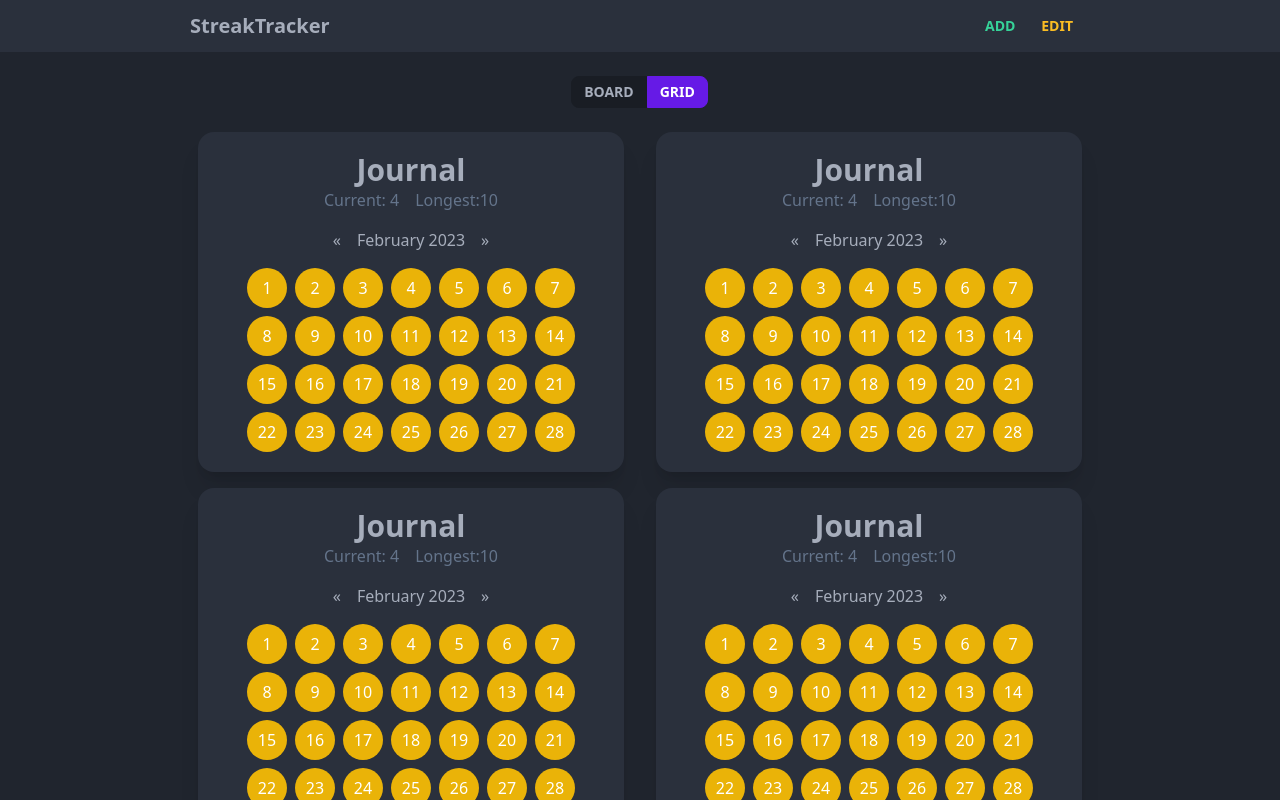
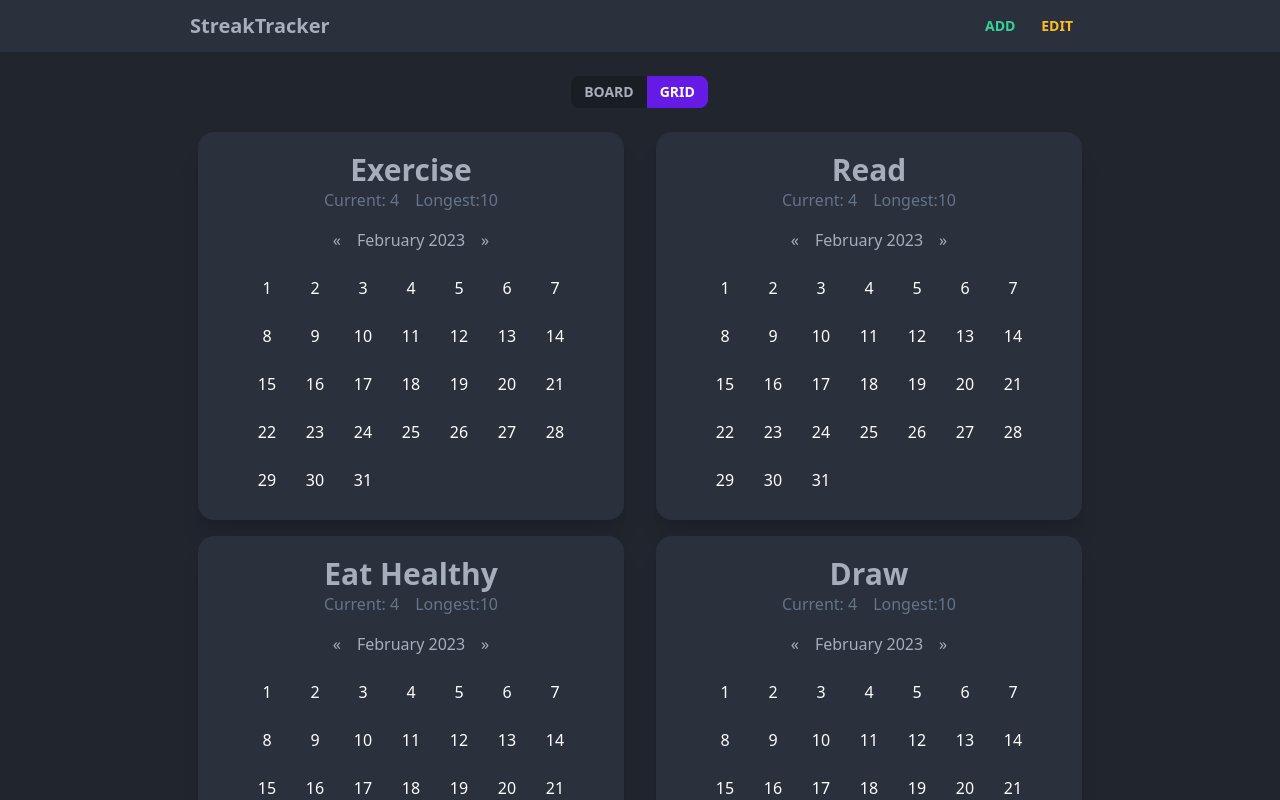
Before and after one commit to kcereno/streaks-habit-tracker, a React (Create React App) app: page / in a window 1280 px wide. Both pictures are taken after a click on the button "GRID". Shown: the top 800 px of the page. Built offline with nearby package versions, Linux system fonts and the light colour scheme.

Commit message:
Change months to start at 1 index"

```diff
--- a/src/App.tsx
+++ b/src/App.tsx
@@ -48,7 +48,9 @@ function App() {
       {view === 'board' && (
         <HabitBoard habits={displayedHabits} updateHabit={updateHabit} />
       )}
-      {view === 'grid' && <HabitGrid />}
+      {view === 'grid' && (
+        <HabitGrid habits={displayedHabits} updateHabit={updateHabit} />
+      )}
       <Pagination
         currentPage={currentPage}
         updateCurrentPage={updateCurrentPage}
--- a/src/components/Calendar/Calender.tsx
+++ b/src/components/Calendar/Calender.tsx
@@ -1,17 +1,21 @@
+/* eslint-disable @typescript-eslint/no-unused-vars */
+/* eslint-disable arrow-body-style */
 /* eslint-disable prefer-const */
 /* eslint-disable no-plusplus */
 import React from 'react';
 import Day from '../Day/Day';
 import { getDaysInMonth } from '../../utils/functions';
+import { HabitLogI } from '../../models/models';
 
 interface Props {
   date: {
     month: number;
     year: number;
   };
+  habitLog: HabitLogI[];
 }
 
-function Calender({ date: { month, year } }: Props) {
+function Calender({ habitLog, date: { month, year } }: Props) {
   const daysInMonth = getDaysInMonth(month, year);
 
   let days: number[] = [];
@@ -20,13 +24,23 @@ function Calender({ date: { month, year } }: Props) {
     days.push(i);
   }
 
+  const generateDateId = (y: number, m: number, d: number) => {
+    const convertedDay = d.toString().length === 1 ? `0${d}` : d;
+    const convertedMonth = m.toString().length === 1 ? `0${m}` : m;
+
+    return `${y}-${convertedMonth}-${convertedDay}`;
+  };
+
   return (
     <div className="flex justify-center mt-2">
       <div className="flex flex-col gap-2 text-center text-white mt-2">
         <div className="flex flex-wrap gap-2 w-[258px] mobile-medium:w-[293px] mobile-large:w-[328px]">
-          {days.map((day) => (
-            <Day key={day} day={day} />
-          ))}
+          {days.map((day) => {
+            const dateId = generateDateId(year, month, day);
+            const isCompleted = dateId === '2023-01-01';
+
+            return <Day key={day} id="4" day={day} completed={isCompleted} />;
+          })}
         </div>
       </div>
     </div>
--- a/src/components/Day/Day.tsx
+++ b/src/components/Day/Day.tsx
@@ -2,11 +2,18 @@ import React from 'react';
 
 interface Props {
   day: number;
+  id: string;
+  completed: boolean;
 }
 
-function Day({ day }: Props) {
+function Day({ day, id, completed }: Props) {
   return (
-    <h1 className="flex items-center justify-center rounded-full p-1.5 bg-yellow-500 text-center w-[30px] h-[30px] mobile-medium:w-[35px] mobile-medium:h-[35px] mobile-large:w-[40px] mobile-large:h-[40px]">
+    <h1
+      id={id}
+      className={`flex items-center justify-center rounded-full p-1.5 text-center w-[30px] h-[30px] mobile-medium:w-[35px] mobile-medium:h-[35px] mobile-large:w-[40px] mobile-large:h-[40px] ${
+        completed ? 'bg-yellow-500' : null
+      }`}
+    >
       {day}
     </h1>
   );
--- a/src/components/HabitGrid/HabitGrid.tsx
+++ b/src/components/HabitGrid/HabitGrid.tsx
@@ -5,15 +5,20 @@
 import React from 'react';
 
 import HabitGridItem from '../HabitGridItem/HabitGridItem';
+import { HabitI } from '../../models/models';
 
-function HabitGrid() {
+interface Props {
+  habits: HabitI[];
+  updateHabit: (updatedHabit: HabitI) => void;
+}
+
+function HabitGrid({ habits, updateHabit }: Props) {
   return (
     <section className="" data-testid="habit-grid">
       <div className="habit-grid-container flex flex-wrap gap-4">
-        <HabitGridItem />
-        <HabitGridItem />
-        <HabitGridItem />
-        <HabitGridItem />
+        {habits.map((habit) => (
+          <HabitGridItem key={habit.id} habit={habit} />
+        ))}
       </div>
     </section>
   );
--- a/src/components/HabitGridItem/HabitGridItem.tsx
+++ b/src/components/HabitGridItem/HabitGridItem.tsx
@@ -1,26 +1,24 @@
-/* eslint-disable @typescript-eslint/no-unused-expressions */
-/* eslint-disable max-len */
 /* eslint-disable @typescript-eslint/no-unused-vars */
-/* eslint-disable react/button-has-type */
 import { useContext, useState, useEffect } from 'react';
 import AppContext from '../../store/AppContext/app-context';
 import { months } from '../../data/data';
 import Calender from '../Calendar/Calender';
+import { HabitI } from '../../models/models';
 
-function HabitGridItem() {
+interface Props {
+  habit: HabitI;
+}
+
+function HabitGridItem({ habit }: Props) {
   const { editMode } = useContext(AppContext);
-  const [month, setMonth] = useState(0);
+  const [month, setMonth] = useState(2);
   const [year, setYear] = useState(2023);
 
-  useEffect(() => {
-    const today = new Date();
-    setMonth(today.getMonth());
-    setYear(today.getFullYear());
-  }, []);
+  const { name, logs } = habit;
 
   const handlePrevMonthButtonClick = () => {
-    if (month === 0) {
-      setMonth(11);
+    if (month === 1) {
+      setMonth(12);
       setYear(year - 1);
     } else {
       setMonth(month - 1);
@@ -28,8 +26,8 @@ function HabitGridItem() {
   };
 
   const handleNextMonthButtonClick = () => {
-    if (month === 11) {
-      setMonth(0);
+    if (month === 12) {
+      setMonth(1);
       setYear(year + 1);
     } else {
       setMonth(month + 1);
@@ -40,14 +38,17 @@ function HabitGridItem() {
     <div className="card card-compact grow w-full bg-base-100 shadow-xl mx-2 tablet:w-auto">
       {editMode && (
         <div className="flex justify-end">
-          <button className="btn btn-ghost text-accent text-center text-xs">
+          <button
+            type="button"
+            className="btn btn-ghost text-accent text-center text-xs"
+          >
             Select
           </button>
         </div>
       )}
       {/* Content Container */}
       <div className="py-5 tablet:px-4">
-        <h2 className="font-bold text-3xl text-center">Journal</h2>
+        <h2 className="font-bold text-3xl text-center">{name}</h2>
         <div className="flex justify-center gap-4 text-slate-500">
           <p>Current: 4</p>
           <p>Longest:10</p>
@@ -56,16 +57,24 @@ function HabitGridItem() {
         <div className="mt-4 ">
           {/* Calendar Controls */}
           <div className="flex justify-center gap-4">
-            <button className="" onClick={handlePrevMonthButtonClick}>
+            <button
+              type="button"
+              className=""
+              onClick={handlePrevMonthButtonClick}
+            >
               «
             </button>
             <div className="text-center">{`${months[month]} ${year}`}</div>
-            <button className="" onClick={handleNextMonthButtonClick}>
+            <button
+              type="button"
+              className=""
+              onClick={handleNextMonthButtonClick}
+            >
               »
             </button>
           </div>
           {/* Grid Calendar */}
-          <Calender date={{ month, year }} />
+          <Calender date={{ month, year }} habitLog={habit.logs} />
         </div>
       </div>
     </div>
--- a/src/data/data.tsx
+++ b/src/data/data.tsx
@@ -8,13 +8,13 @@ const mockHabits: HabitI[] = [
     progress: 1,
     goal: 1,
     logs: [
-      { date: '2022-02-14', completed: true },
-      { date: '2022-02-15', completed: true },
-      { date: '2022-02-16', completed: false },
-      { date: '2022-02-17', completed: true },
-      { date: '2022-02-18', completed: false },
-      { date: '2022-02-19', completed: true },
-      { date: '2022-02-20', completed: false },
+      { date: '2023-02-14', completed: true },
+      { date: '2023-02-15', completed: true },
+      { date: '2023-02-16', completed: false },
+      { date: '2023-02-17', completed: true },
+      { date: '2023-02-18', completed: false },
+      { date: '2023-02-19', completed: true },
+      { date: '2023-02-20', completed: false },
     ],
   },
   {
@@ -107,6 +107,7 @@ const mockHabits: HabitI[] = [
 export default mockHabits;
 
 export const months = [
+  '',
   'January',
   'February',
   'March',
--- a/src/models/models.ts
+++ b/src/models/models.ts
@@ -7,7 +7,7 @@ export interface HabitI {
   logs: HabitLogI[];
 }
 
-interface HabitLogI {
+export interface HabitLogI {
   date: string;
   completed: boolean;
 }
```
